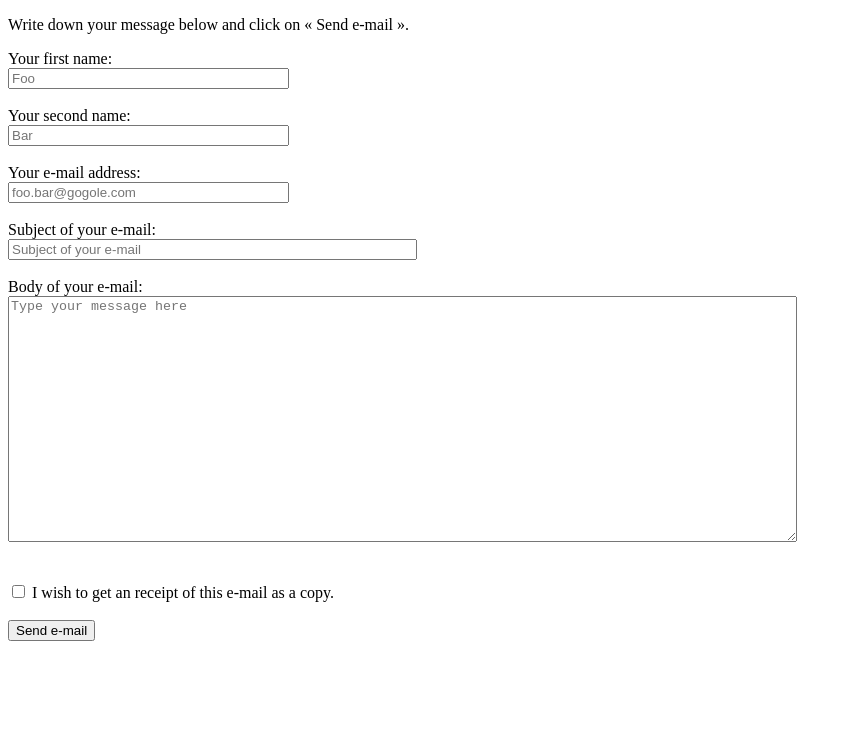
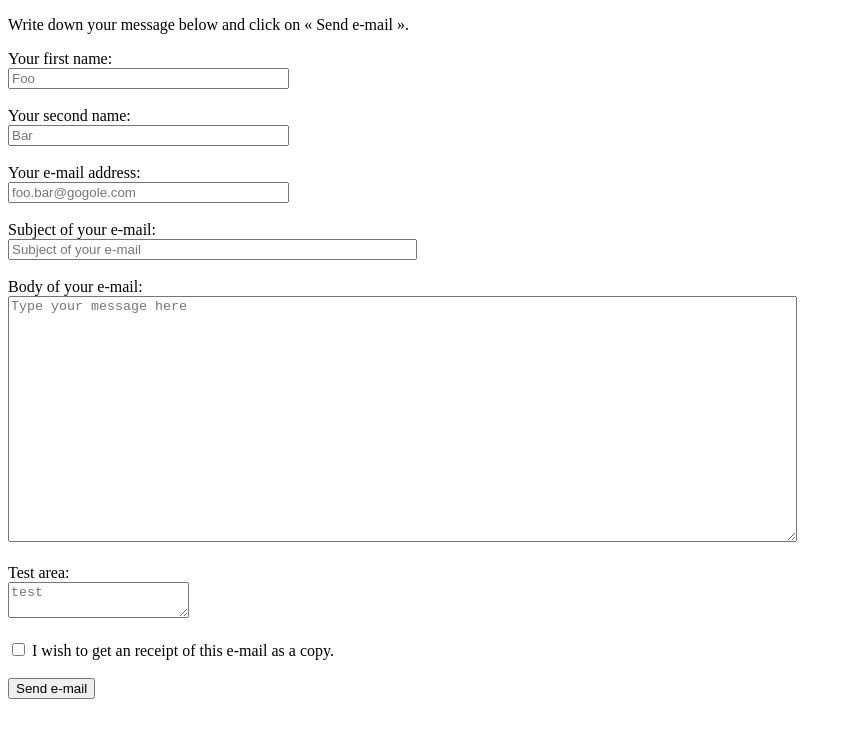
Before and after one commit to BarbeRousseLibre/hermessenger, a plain HTML site: page public/index.html in a window 1280 px wide. Shown: the whole page, without its empty margins (0-852 px from the left). Drawn offline with Linux system fonts and the light colour scheme.

Commit message:
Fixing a misusage of 'type' into a <textarea></textarea>, it was useless and was selecting the type 'body' which does not exist. Adding for testing purpose the 'test' field as well.

```diff
--- a/public/index.html
+++ b/public/index.html
@@ -75,8 +75,7 @@
 
             <label for="body_textarea" name="body">Body of your e-mail:</label>
             <br/>
-            <textarea type="body"
-                      id="body_textarea"
+            <textarea id="body_textarea"
                       name="body"
                       required minlenght="64"
                       maxlenght="2048"
@@ -84,6 +83,16 @@
                       cols="96"
                       placeholder="Type your message here"></textarea>
             <br/>
+            <br/>
+
+            <label for="test" name="test">Test area:</label>
+            <br/>
+            <textarea name="test"
+                      id="test"
+                      required minlenght="2"
+                      maxlenght="32"
+                      placeholder="test"></textarea>
+
             <br/>
             <br/>
 
```
